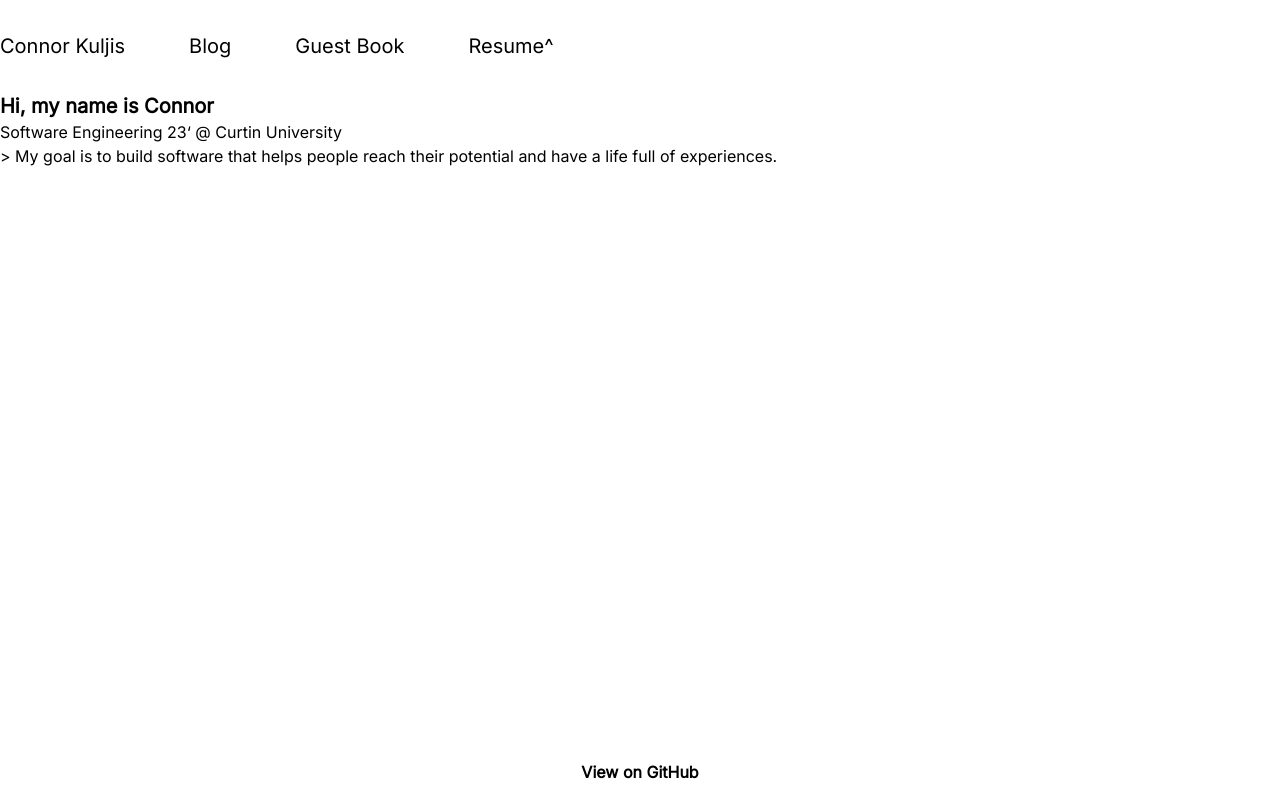
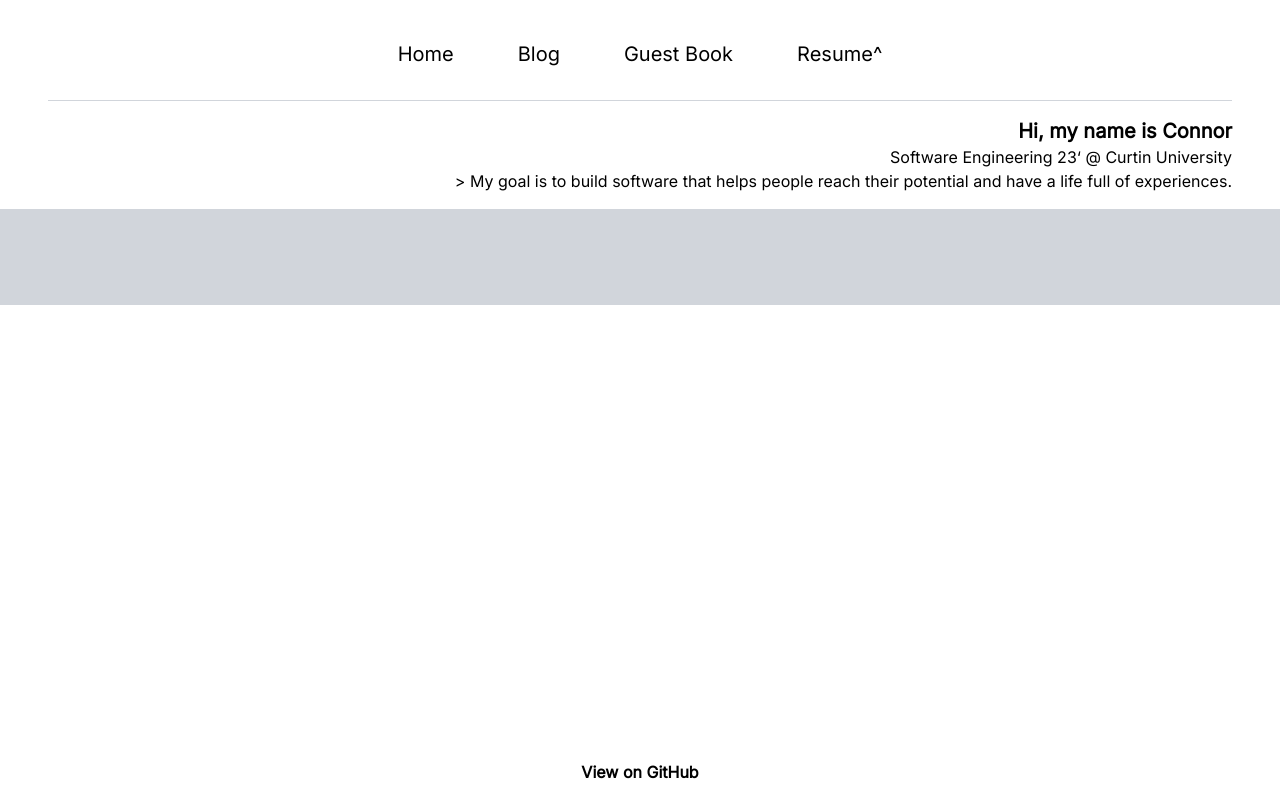
Before and after one commit to connorkuljis/connorkuljis-portfolio, a Next.js app: page / in a window 1280 px wide. Built offline with nearby package versions, Linux system fonts and the light colour scheme.

Commit message:
header resizes on larger displays. right align hompage

```diff
--- a/app/header.tsx
+++ b/app/header.tsx
@@ -4,12 +4,13 @@ export default function Header() {
 	const resumeLink = "https://connor-kuljis-resume.s3.ap-southeast-2.amazonaws.com/connor-kuljis-resume-nov-22.pdf"
 	return (
 		<header>
-			<nav className="flex py-8 space-x-16 text-xl">
-				<Link href="/">Connor Kuljis</Link>
+			<nav className="flex justify-center py-8 space-x-8 md:space-x-16 text-sm md:text-xl">
+				<Link href="/">Home</Link>
 				<Link href="blog">Blog</Link>
 				<Link href="guestbook">Guest Book</Link>
 				<Link target="_blank" href={resumeLink}>Resume^</Link>
 			</nav>
+			<div className="border-gray-300 border-t mb-4 mx-12"></div>
 		</header>
 	)
 }
--- a/app/layout.tsx
+++ b/app/layout.tsx
@@ -4,7 +4,7 @@ import styles from './page.module.css'
 import Header from './header'
 import Footer from './footer'
 
-const syne = Inter({ weight: ['400']})
+const inter = Inter({ weight: ['400']})
 
 export default function RootLayout({
   children,
@@ -14,15 +14,13 @@ export default function RootLayout({
   return (
     <html lang="en">
       <head />
-        <body className={syne.className}>
-        <div className={styles.container}>
-          <div className="container mx-auto">
-            <Header />
-            <div className={styles.wrap}>{children}</div>
-          </div>
-          <Footer />
+      <body className={inter.className}>
+        <div className="h-full flex flex-col pt-2 antialiased">
+          <Header />
+          <div>{children}</div>
         </div>
-        </body>
+        <Footer />
+      </body>
     </html>
   )
 }
--- a/app/page.tsx
+++ b/app/page.tsx
@@ -2,7 +2,7 @@ export default function Home() {
 	return (
 		<main>
 
-			<div>
+			<div className="text-right mx-12 ">
 				<h2>Hi, my name is Connor</h2>
 				<p>
 					Software Engineering 23&lsquo; @ Curtin University
@@ -12,6 +12,8 @@ export default function Home() {
 					and have a life full of experiences.
 				</p>
 			</div>
+			<div className="mt-4 bg-gray-300 h-24">
+			</div>
 		</main>
 	)
 }
```
